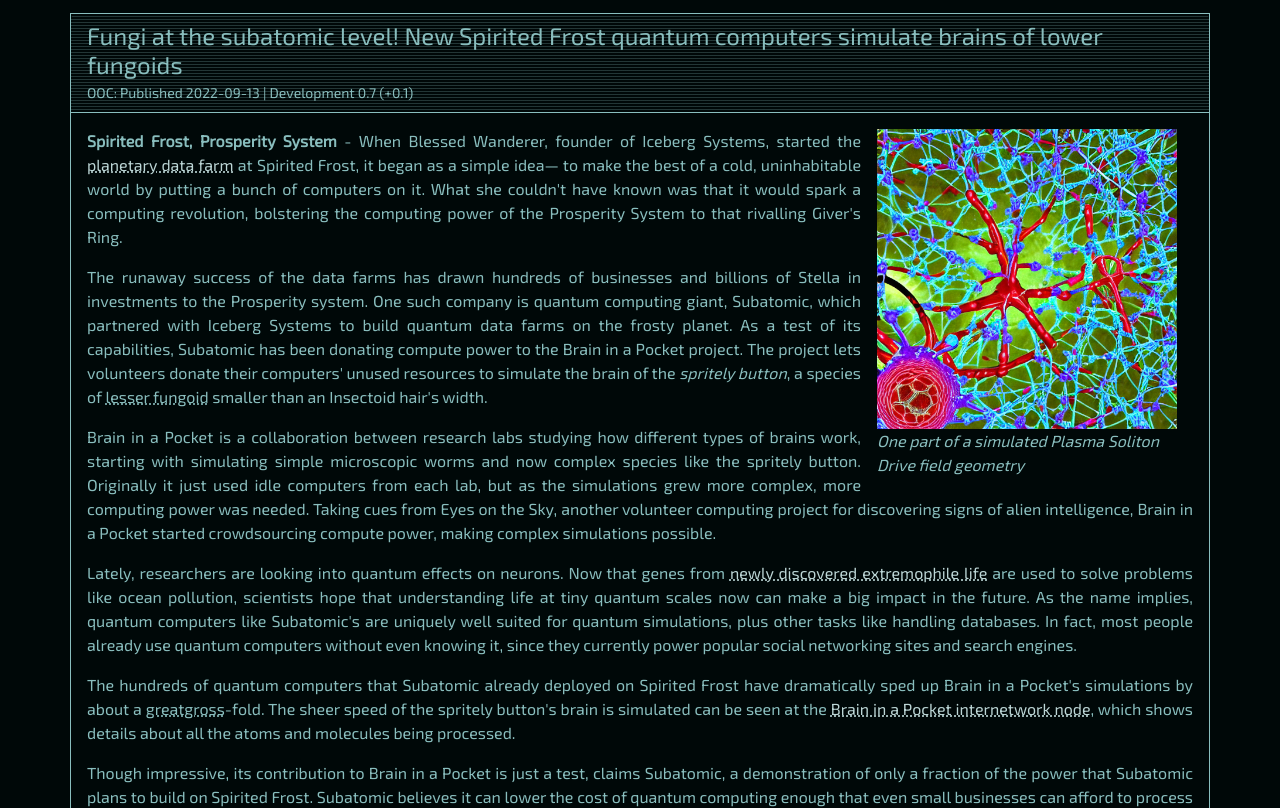
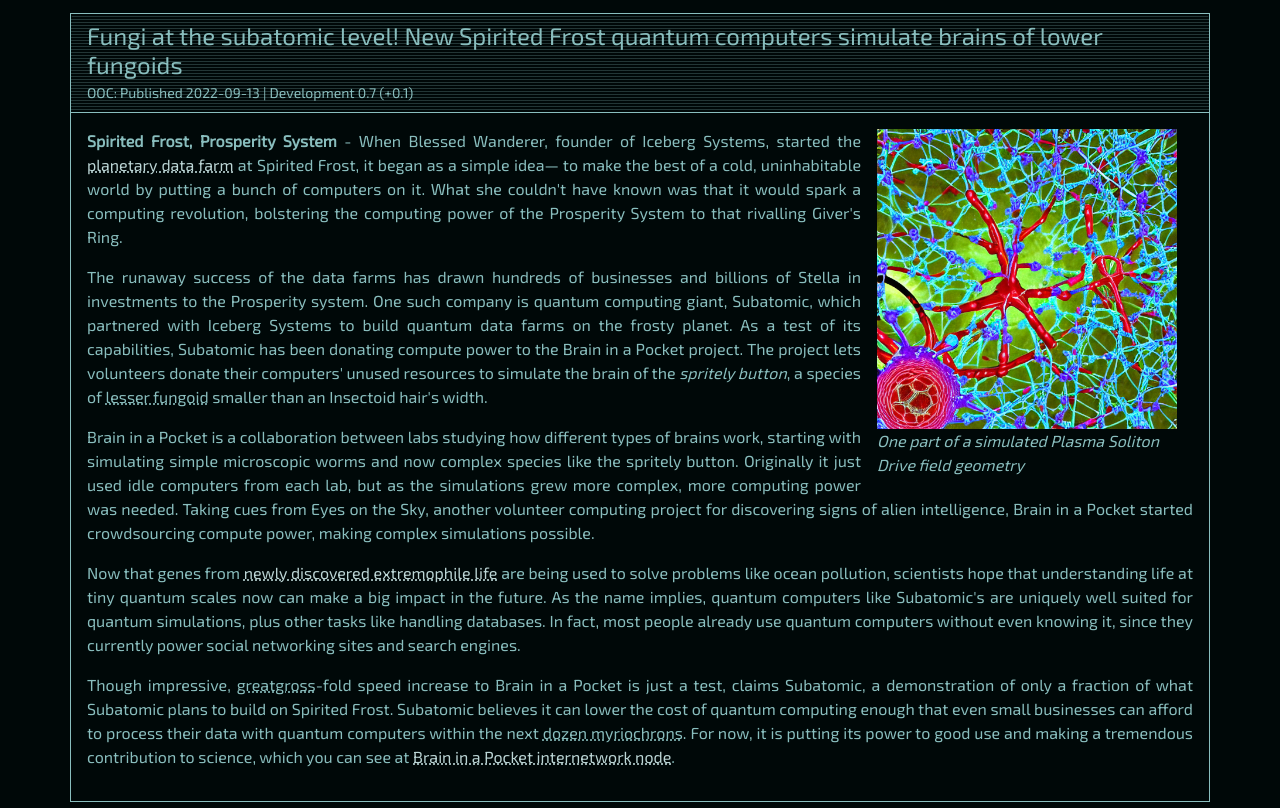
Before and after one commit to pilosophos/the-federal-constellation, a plain HTML site: page news.html in a window 1280 px wide. Shown: the part 142-950 px from the top of the page. Drawn offline with nearby package versions, Linux system fonts and the light colour scheme.

Commit message:
remove unneeded words

```diff
--- a/news.html
+++ b/news.html
@@ -48,13 +48,11 @@
           <p><strong>Spirited Frost, Prosperity System</strong> -  When Blessed Wanderer, founder of Iceberg Systems, started the <a href="#3">planetary data farm</a> at Spirited Frost, it began as a simple idea— to make the best of a cold, uninhabitable world by putting a bunch of computers on it. What she couldn't have known was that it would spark a computing revolution, bolstering the computing power of the Prosperity System to that rivalling Giver's Ring.</p>
           <p>The runaway success of the data farms has drawn hundreds of businesses and billions of Stella in investments to the Prosperity system. One such company is quantum computing giant, Subatomic, which partnered with Iceberg Systems to build quantum data farms on the frosty planet. As a test of its capabilities, Subatomic has been donating compute power to the Brain in a Pocket project. The project lets volunteers donate their computers' unused resources to simulate the brain of the <em>spritely button</em>, a species of <dfn title="In contrast to Higher Fungoids, there are many species lesser fungoids which are non-sapient fungus creatures">lesser fungoid</dfn> smaller than an Insectoid hair's width.</p>
 
-          <p>Brain in a Pocket is a collaboration between research labs studying how different types of brains work, starting with simulating simple microscopic worms and now complex species like the spritely button. Originally it just used idle computers from each lab, but as the simulations grew more complex, more computing power was needed. Taking cues from Eyes on the Sky, another volunteer computing project for discovering signs of alien intelligence, Brain in a Pocket started crowdsourcing compute power, making complex simulations possible.</p>
+          <p>Brain in a Pocket is a collaboration between labs studying how different types of brains work, starting with simulating simple microscopic worms and now complex species like the spritely button. Originally it just used idle computers from each lab, but as the simulations grew more complex, more computing power was needed. Taking cues from Eyes on the Sky, another volunteer computing project for discovering signs of alien intelligence, Brain in a Pocket started crowdsourcing compute power, making complex simulations possible.</p>
 
-          <p>Lately, researchers are looking into quantum effects on neurons. Now that genes from <a href="#4">newly discovered extremophile life</a> are used to solve problems like ocean pollution, scientists hope that understanding life at tiny quantum scales now can make a big impact in the future. As the name implies, quantum computers like Subatomic's are uniquely well suited for quantum simulations, plus other tasks like handling databases. In fact, most people already use quantum computers without even knowing it, since they currently power popular social networking sites and search engines.</p>
+          <p>Now that genes from <a href="#4">newly discovered extremophile life</a> are being used to solve problems like ocean pollution, scientists hope that understanding life at tiny quantum scales now can make a big impact in the future. As the name implies, quantum computers like Subatomic's are uniquely well suited for quantum simulations, plus other tasks like handling databases. In fact, most people already use quantum computers without even knowing it, since they currently power social networking sites and search engines.</p>
 
-          <p>The hundreds of quantum computers that Subatomic already deployed on Spirited Frost have dramatically sped up Brain in a Pocket's simulations by about a <dfn title="A great gross equals 12^3">greatgross</dfn>-fold. The sheer speed of the spritely button's brain is simulated can be seen at the <a href="#Error: Your browser does not support the nodelink's character encoding!">Brain in a Pocket internetwork node</a>, which shows details about all the atoms and molecules being processed.</p>
-
-          <p>Though impressive, its contribution to Brain in a Pocket is just a test, claims Subatomic, a demonstration of only a fraction of the power that Subatomic plans to build on Spirited Frost. Subatomic believes it can lower the cost of quantum computing enough that even small businesses can afford to process their data with quantum computers within the next <dfn title="Approximately 7.6 years">dozen myriochrons</dfn>. For now, it is putting its power to good use and making a tremendous contribution to science.</p>
+          <p>Though impressive, <dfn title="A great gross equals 12^3">greatgross</dfn>-fold speed increase to Brain in a Pocket is just a test, claims Subatomic, a demonstration of only a fraction of what Subatomic plans to build on Spirited Frost. Subatomic believes it can lower the cost of quantum computing enough that even small businesses can afford to process their data with quantum computers within the next <dfn title="Approximately 7.6 years">dozen myriochrons</dfn>. For now, it is putting its power to good use and making a tremendous contribution to science, which you can see at <a href="#Error: Your browser does not support the nodelink's character encoding!">Brain in a Pocket internetwork node</a>.</p>
         </main>
     </div>
     </article>
```
